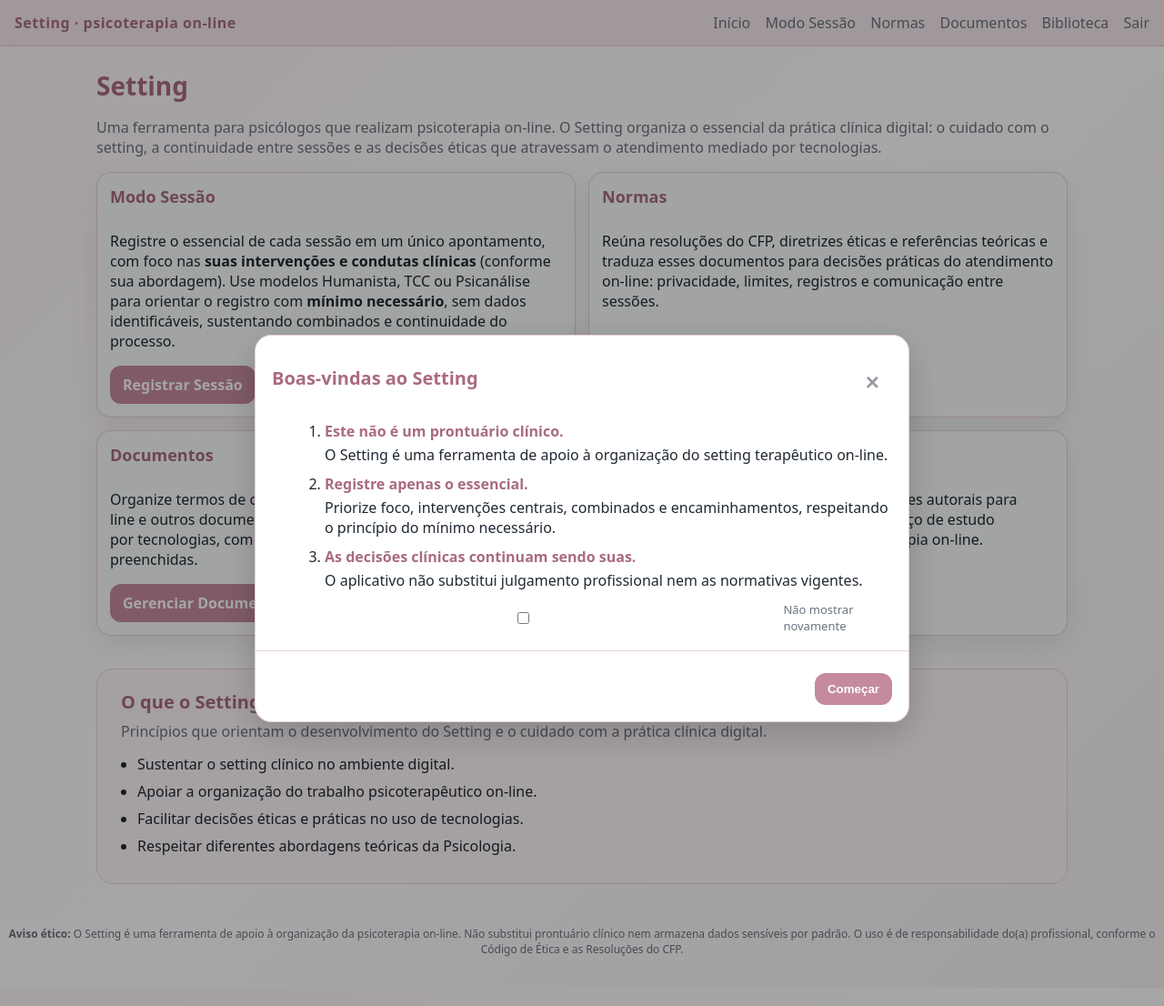
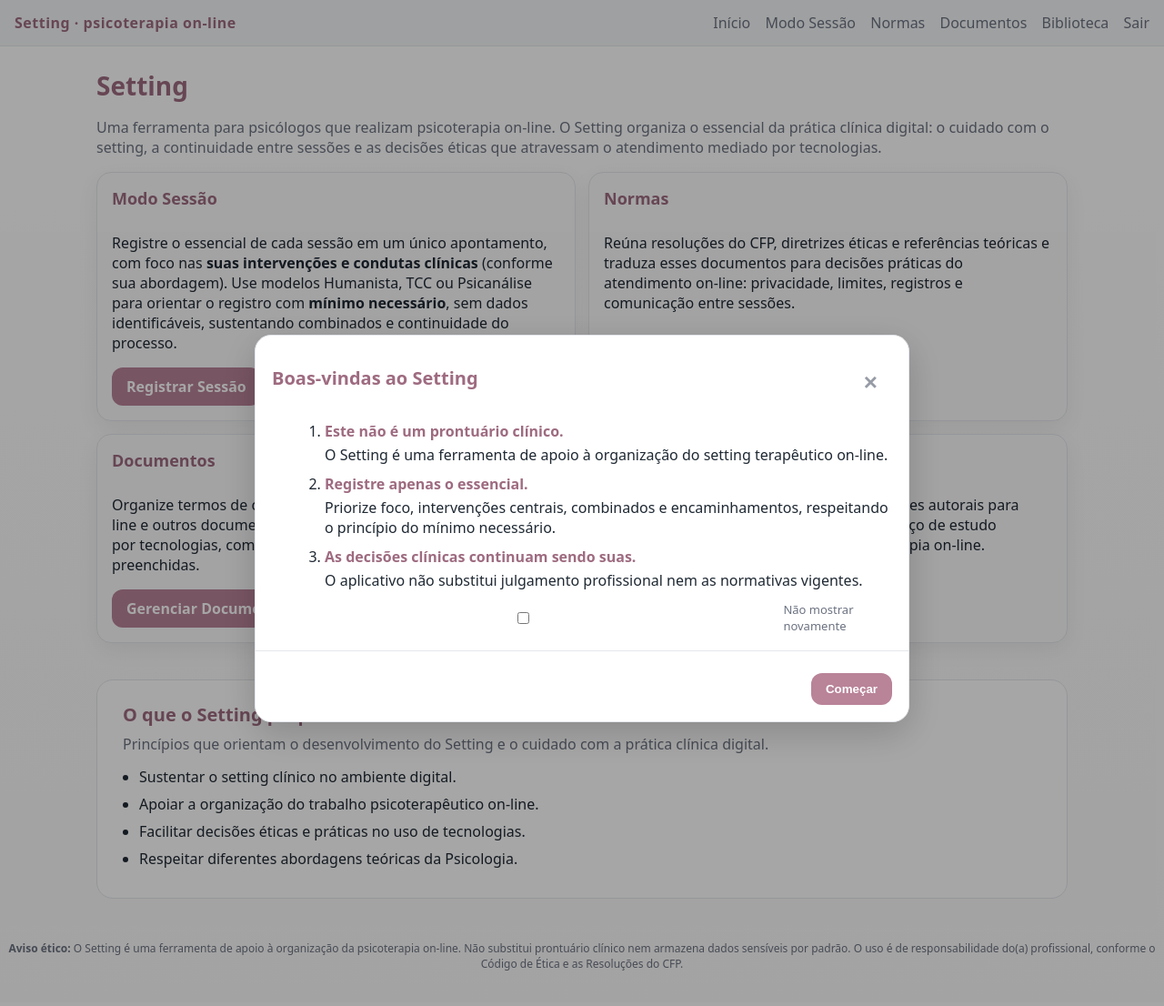
Before and after one commit to sabrinaandraderocha-cmyk/setting-psicoterapia-online, a FastAPI app: template app/templates/home.html in a window 1280 px wide. Shown: the top 1106 px of the page at 91% size. Run offline with FastAPI, Linux system fonts and the light colour scheme; the template is opened without the code that fills it, so the values that code supplies are empty.

Commit message:
Update styles.css

```diff
--- a/app/static/styles.css
+++ b/app/static/styles.css
@@ -1,13 +1,17 @@
 :root {
   --bg: #ffffff;
-  --card: #f9fafb;
+
+  /* Base mais neutra (menos rosa) */
+  --card: #fbfbfc;
   --text: #1f2933;
   --muted: #6b7280;
 
-  /* Rosa neutro clínico */
-  --accent: #c58aa0;
-  --accent-dark: #a96b82;
-  --accent-soft: #f6e9ee;
+  /* Acento clínico discreto (rosa queimado) */
+  --accent: #b98398;
+  --accent-dark: #9e6b80;
+
+  /* Barra superior e fundos suaves (neutros) */
+  --accent-soft: #f4f5f7;
 
   --danger: #c53030;
   --border: #e5e7eb;
@@ -19,12 +23,11 @@ body {
   margin: 0;
   font-family: system-ui, -apple-system, Segoe UI, Roboto, Arial, sans-serif;
 
-  /* 🎨 FUNDO COM GRADIENTE CLÍNICO SUAVE */
+  /* Fundo neutro (menos rosa) */
   background: linear-gradient(
-    135deg,
-    #fdf6f9 0%,
-    #ffffff 50%,
-    #f7f2f4 100%
+    180deg,
+    #ffffff 0%,
+    #fafafa 100%
   );
 
   color: var(--text);
@@ -54,7 +57,7 @@ a:hover {
   justify-content: space-between;
   padding: 14px 16px;
   background: var(--accent-soft);
-  border-bottom: 1px solid #e6cfd8;
+  border-bottom: 1px solid var(--border);
   position: sticky;
   top: 0;
 }
@@ -108,10 +111,10 @@ h2 {
 /* Cards */
 .card {
   background: var(--card);
-  border: 1px solid #e6cfd8;
+  border: 1px solid var(--border);
   border-radius: 16px;
-  padding: 14px;
-  box-shadow: 0 10px 30px rgba(0,0,0,.08);
+  padding: 16px;
+  box-shadow: 0 8px 24px rgba(0,0,0,.06);
 
   /* ✅ Alinha botões no fundo do card */
   display: flex;
@@ -125,20 +128,20 @@ h2 {
 }
 
 .card.tip {
-  border-color: var(--accent);
-  background: #fdf6f9;
+  border-color: rgba(185, 131, 152, 0.35);
+  background: #ffffff;
 }
 
 .card.error {
   border-color: #c53030;
 }
 
-/* ✅ Seção destacada (Home) */
+/* ✅ Seção destacada (Home) – menos rosa */
 .section-highlight{
-  margin-top: 36px;
-  padding: 22px 26px;
-  background: #fdf6f9;
-  border: 1px solid #ead5dd;
+  margin-top: 40px;
+  padding: 24px 28px;
+  background: #ffffff;
+  border: 1px solid var(--border);
   border-radius: 18px;
 }
 
@@ -161,7 +164,7 @@ h2 {
 
 /* Itens internos */
 .item {
-  border-top: 1px solid #ead5dd;
+  border-top: 1px solid var(--border);
   padding-top: 12px;
   margin-top: 12px;
 }
@@ -177,7 +180,7 @@ h2 {
 .tag {
   display: inline-block;
   padding: 4px 10px;
-  border: 1px solid #e3c3cf;
+  border: 1px solid rgba(185, 131, 152, 0.35);
   border-radius: 999px;
   color: var(--muted);
   margin: 8px 6px 0 0;
@@ -222,8 +225,8 @@ button,
   color: #ffffff;
   border: none;
   border-radius: 12px;
-  padding: 10px 14px;
-  font-weight: 700;
+  padding: 10px 16px;
+  font-weight: 600;
   cursor: pointer;
 }
 
@@ -239,8 +242,8 @@ button.danger {
 
 /* Blocos de texto */
 .pre {
-  background: var(--card);
-  border: 1px solid #e6cfd8;
+  background: #ffffff;
+  border: 1px solid var(--border);
   border-radius: 12px;
   padding: 10px;
   white-space: pre-wrap;
@@ -267,7 +270,7 @@ button.danger {
 
 hr {
   border: none;
-  border-top: 1px solid #ead5dd;
+  border-top: 1px solid var(--border);
   margin: 14px 0;
 }
 
@@ -319,7 +322,7 @@ details summary {
   border-color: #1f2937 !important;
 }
 
-.dark-mode a { color: var(--accent) !important; }
+.dark-mode a { color: #d8a1b6 !important; }
 
 /* =========================
    Onboarding (Home)
@@ -339,7 +342,7 @@ details summary {
   width: min(720px, 100%);
   background: #ffffff;
   border-radius: 18px;
-  border: 1px solid #e6cfd8;
+  border: 1px solid var(--border);
   box-shadow: 0 12px 40px rgba(0,0,0,.18);
   overflow: hidden;
 }
@@ -401,5 +404,5 @@ details summary {
   display: flex;
   justify-content: flex-end;
   padding: 14px 18px 18px 18px;
-  border-top: 1px solid #ead5dd;
+  border-top: 1px solid var(--border);
 }
```
